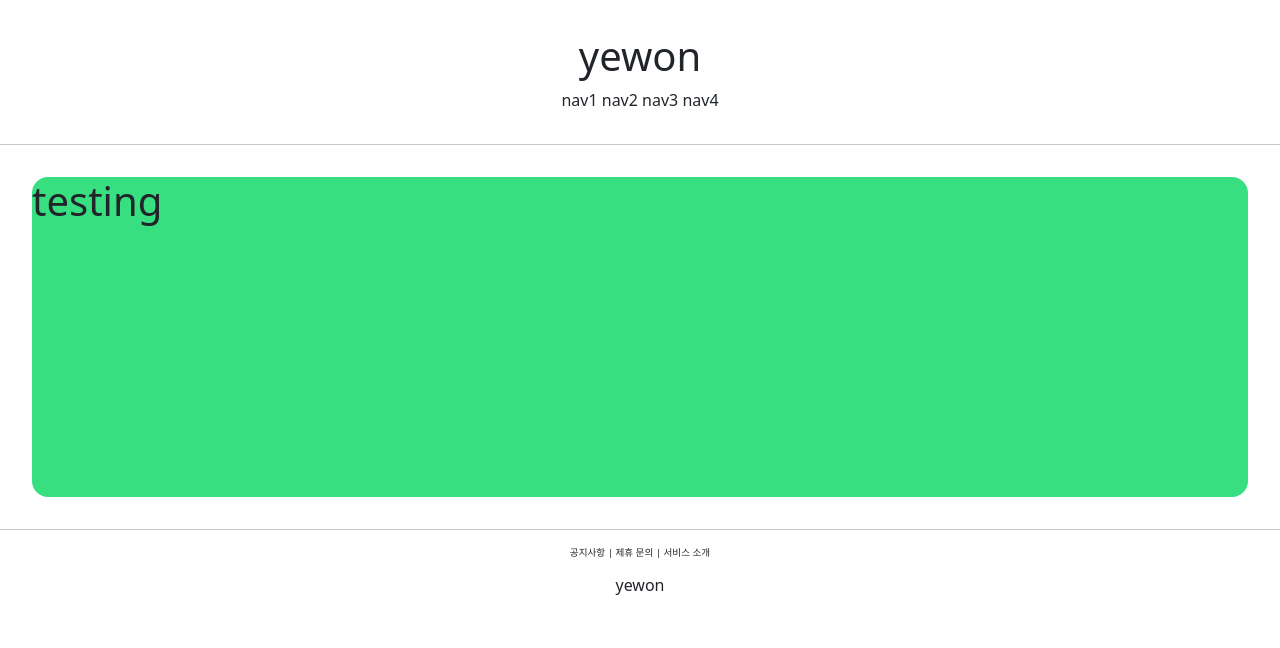
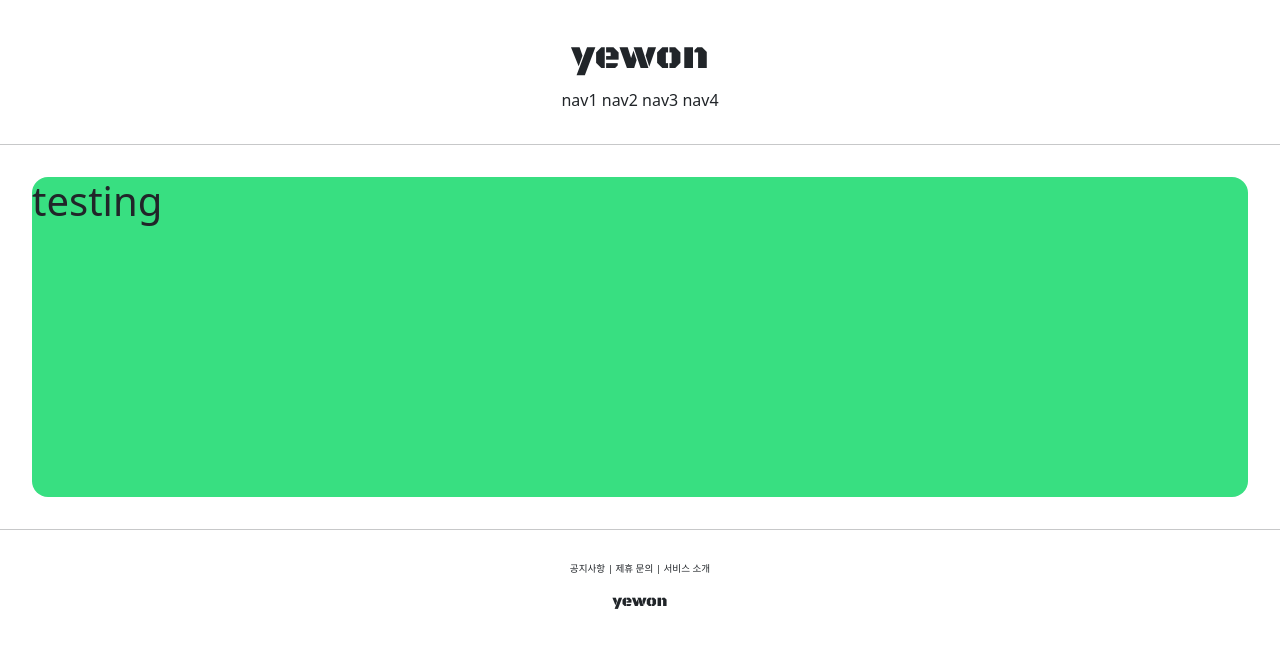
Before and after one commit to yewon4284/django-project, a Django app: page /account/hello_world/ in a window 1280 px wide. Shown: the top 648 px of the page. Run offline with Django 4.2, Linux system fonts and the light colour scheme.

Commit message:
django course 11

```diff
--- /dev/null
+++ b/static/base.css
@@ -0,0 +1,13 @@
+
+.yewon_logo{
+    font-family: 'Black Ops One', cursive;
+}
+
+.yewon_footer_button{
+    font-size: .6rem;
+}
+
+.yewon_footer{
+    text-align: center;
+    margin-top: 2rem;
+}
--- a/templates/base.html
+++ b/templates/base.html
@@ -1,9 +1,7 @@
 <!DOCTYPE html>
 <html lang="ko">
 
-<head>
-    {% include 'head.html' %}
-</head>
+{% include 'head.html' %}
 
 <body>
     {% include 'header.html' %}
--- a/templates/footer.html
+++ b/templates/footer.html
@@ -1,11 +1,12 @@
 
-    <div style = "text-align:center; margin-bottom: 1rem">
-    <div style = "font-size: .6rem;">
+    <div class = "yewon_footer">
+
+        <div class = "yewon_footer_button">
             <span>공지사항</span>   |
             <span>제휴 문의</span>  |
             <span>서비스 소개</span>
         </div>
         <div style = "margin-top: 1rem">
-        <h6 style = "margin-top: 1rem;">yewon</h6>
+            <h6 class = "yewon_logo">yewon</h6>
         </div>
     </div>
--- a/templates/head.html
+++ b/templates/head.html
@@ -1,3 +1,4 @@
+{% load static %}
 
 <head>
     <meta charset="UTF-8">
@@ -6,4 +7,11 @@
 <!--  BOOTSTRAP LINK  -->
     <link href="https://cdn.jsdelivr.net/npm/bootstrap@5.3.1/dist/css/bootstrap.min.css" rel="stylesheet"
           integrity="sha384-4bw+/aepP/YC94hEpVNVgiZdgIC5+VKNBQNGCHeKRQN+PtmoHDEXuppvnDJzQIu9" crossorigin="anonymous">
+
+<!--  GOOGLE LINK -->
+<link rel="preconnect" href="https://fonts.googleapis.com">
+<link href="https://fonts.googleapis.com/css2?family=Black+Ops+One&family=Noto+Serif:ital,wght@1,900&display=swap" rel="stylesheet">
+
+<!--  DEFAULT CSS LINK  -->
+    <link rel = "stylesheet" type = "text/css" href = "{% static 'base.css' %}">
 </head>
--- a/templates/header.html
+++ b/templates/header.html
@@ -1,6 +1,8 @@
-<div style = "text-align:center; margin: 2rem 0;">
+<div style = "text-align:center; margin: 2rem;">
     <div>
-        <h1>yewon</h1>
+        <h1 class = "yewon_logo">
+            yewon
+        </h1>
     </div>
     <div>
         <span>nav1</span>
--- a/yewon/settings.py
+++ b/yewon/settings.py
@@ -135,3 +135,9 @@ STATIC_URL = 'static/'
 # https://docs.djangoproject.com/en/4.2/ref/settings/#default-auto-field
 
 DEFAULT_AUTO_FIELD = 'django.db.models.BigAutoField'
+
+STATIC_ROOT = os.path.join(BASE_DIR, 'staticfiles')
+
+STATICFILES_DIRS = [
+    BASE_DIR / "static",
+]
```
Lines whose indentation alone changed are shown as unchanged.
